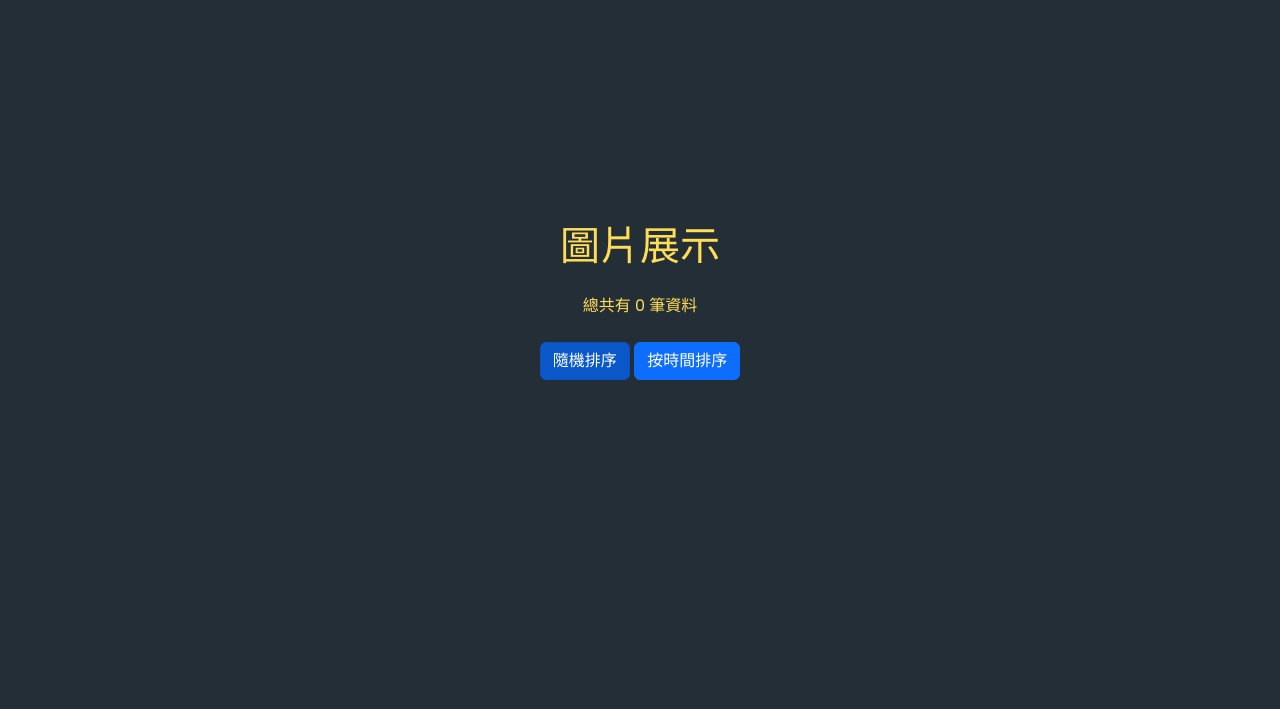
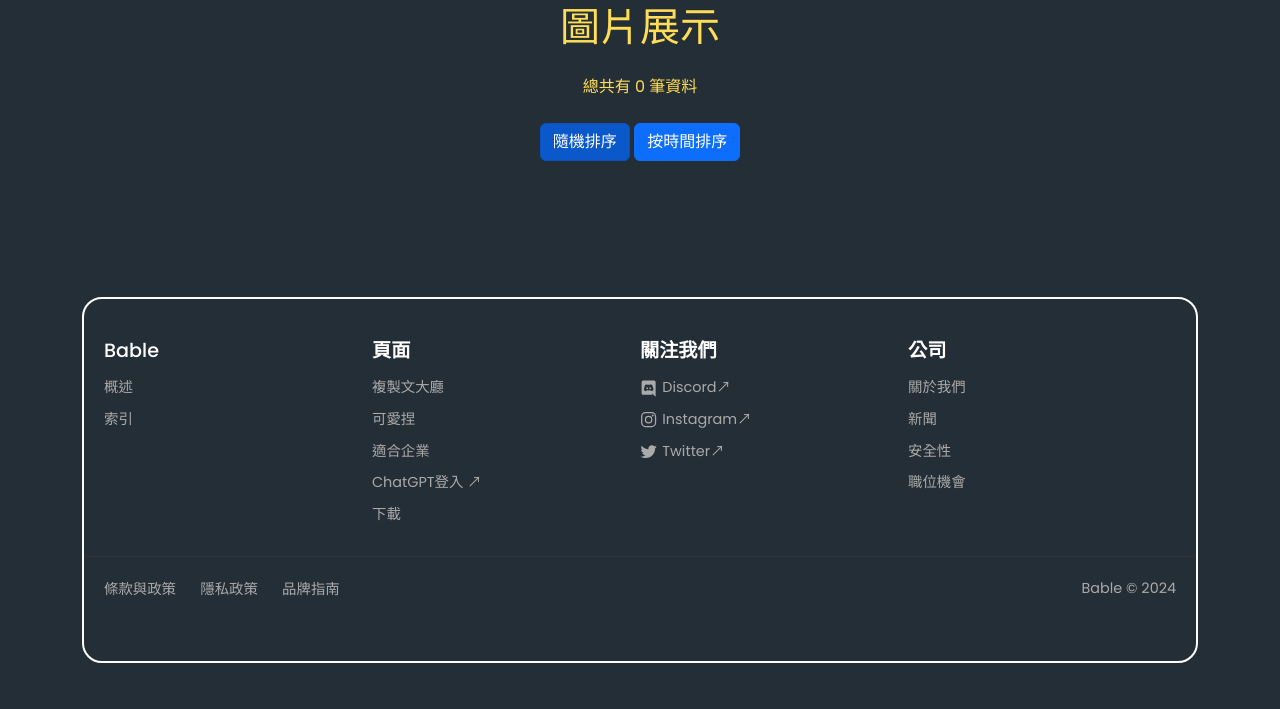
Before and after one commit to roy4222/Bable, a PHP site: page /image.php in a window 1280 px wide. Shown: the part 91-800 px from the top of the page. Run offline with PHP 8.4, Linux system fonts and the light colour scheme; data that the repository does not hold is empty; some web fonts are replaced.

Commit message:
新增頁尾

```diff
--- a/image.php
+++ b/image.php
@@ -226,6 +226,10 @@
             ?>
         </div>
 
+
+
+
+
         <!-- 修改分頁導航部分 -->
         <nav aria-label="Page navigation" class="mt-4">
             <ul class="pagination justify-content-center">
@@ -239,7 +243,62 @@
             </ul>
         </nav>
 
+        <br/><br/><br/>
+
+        <!-- 在這裡添加頁尾 -->
+        <footer class="site-footer">
+            <div class="footer-content">
+                <div class="footer-section">
+                    <h3>Bable</h3>
+                    <ul>
+                        <li><a href="#">概述</a></li>
+                        <li><a href="#">索引</a></li>
+                    </ul>
+                </div>
+                <div class="footer-section">
+                    <h3><strong>頁面</strong></h3>
+                    <ul>
+                        <li><a href="#">複製文大廳</a></li>
+                        <li><a href="#">可愛捏</a></li>
+                        <li><a href="#">適合企業</a></li>
+                        <li><a href="#">ChatGPT登入 ↗</a></li>
+                        <li><a href="#">下載</a></li>
+                    </ul>
+                </div>
+                <div class="footer-section">
+                    <h3><strong>關注我們</strong></h3>
+                    <ul>
+                        <li><a href="#"><ion-icon name="logo-discord"></ion-icon>Discord↗</a></li>
+                        <li><a href="#"><ion-icon name="logo-instagram"></ion-icon></ion-icon>Instagram↗</a></li>
+                        <li><a href="#"><ion-icon name="logo-twitter"></ion-icon>Twitter↗</a></li>
+                    </ul>
+                </div>
+                <div class="footer-section">
+                    <h3><strong>公司</strong></h3>
+                    <ul>
+                        <li><a href="#">關於我們</a></li>
+                        <li><a href="#">新聞</a></li>
+                        <li><a href="#">安全性</a></li>
+                        <li><a href="#">職位機會</a></li>
+                    </ul>
+                </div>
+            </div>
+            <div class="footer-bottom">
+                <div class="footer-links">
+                    <a href="#">條款與政策</a>
+                    <a href="#">隱私政策</a>
+                    <a href="#">品牌指南</a>
+                </div>
+                <div class="footer-copyright">
+                    Bable © 2024
+                </div>
+            </div>
+        </footer>
+    </section>
+    </main>
+
     </div>
+
 
     <!-- 修改模態框 -->
     <div class="modal fade" id="imageModal" tabindex="-1" aria-labelledby="imageModalLabel" aria-hidden="true">
```
